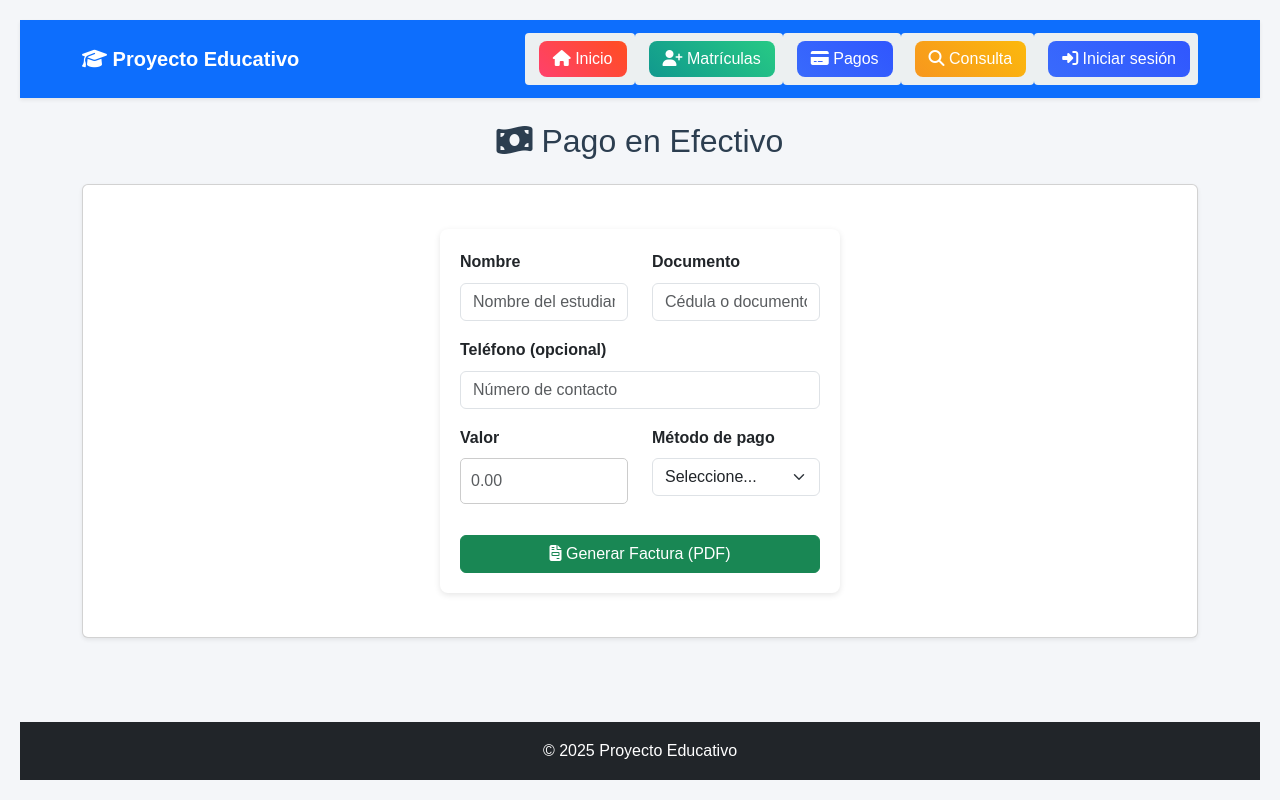
After one commit to Jorge-JLOO/ProyectoInvisible, a Flask app: page /pago_efectivo in a window 1280 px wide. The commit adds this page. Run offline with Flask 2, Linux system fonts and the light colour scheme.

Commit message:
Intentando crear alguna forma de pago real

```diff
--- a/app.py
+++ b/app.py
@@ -7,7 +7,10 @@ from io import BytesIO
 from reportlab.lib.pagesizes import letter
 from reportlab.pdfgen import canvas
 from werkzeug.security import generate_password_hash, check_password_hash
+import requests
+import uuid
 import os
+
 
 # --- Configuración básica ---
 app = Flask(__name__)
@@ -253,6 +256,122 @@ def cambiar_password():
 
     return render_template('cambiar_password.html')
 
+    # Opción de pago en línea (ejemplo con sandbox de Wompi)
+@app.route('/pago_online')
+def pago_online():
+    flash("Redirigiendo a pasarela de pagos...", "info")
+    return redirect("https://sandbox.wompi.co/")  # Aquí luego integras pasarela real
+
+# Opción de pago en efectivo
+@app.route('/pago_efectivo', methods=['GET','POST'])
+def pago_efectivo():
+    if request.method == 'POST':
+        nombre = request.form.get('nombre','').strip()
+        documento = request.form.get('documento','').strip()
+        valor = request.form.get('valor','0').strip()
+        metodo = request.form.get('metodo','').strip()
+        telefono = request.form.get('telefono','').strip()
+
+        try:
+            valor_f = float(valor)
+        except ValueError:
+            flash('Valor inválido','danger')
+            return redirect(url_for('pago_efectivo'))
+
+        if not nombre or not documento or not metodo:
+            flash('Nombre, documento y método son obligatorios','danger')
+            return redirect(url_for('pago_efectivo'))
+
+        estudiante = Estudiante.query.filter_by(documento=documento).first()
+        if not estudiante:
+            try:
+                estudiante = Estudiante(nombre=nombre, documento=documento, telefono=telefono)
+                db.session.add(estudiante)
+                db.session.commit()
+            except IntegrityError:
+                db.session.rollback()
+                estudiante = Estudiante.query.filter_by(documento=documento).first()
+
+        pago = Pago(estudiante_id=estudiante.id, valor=valor_f, metodo=metodo)
+        db.session.add(pago)
+        db.session.commit()
+
+        # Generar factura en PDF
+        buffer = BytesIO()
+        c = canvas.Canvas(buffer, pagesize=letter)
+        c.setFont("Helvetica-Bold", 14)
+        c.drawCentredString(300, 760, "Factura de Pago - Proyecto Educativo")
+        c.setFont("Helvetica", 11)
+        c.drawString(50, 720, f"Factura ID: {pago.id}")
+        c.drawString(50, 700, f"Fecha: {pago.fecha.strftime('%Y-%m-%d %H:%M:%S')}")
+        c.drawString(50, 680, f"Nombre: {estudiante.nombre}")
+        c.drawString(50, 660, f"Documento: {estudiante.documento}")
+        c.drawString(50, 640, f"Teléfono: {estudiante.telefono or ''}")
+        c.drawString(50, 620, f"Método de pago: {pago.metodo}")
+        c.drawString(50, 600, f"Valor: ${pago.valor:,.2f}")
+        c.showPage()
+        c.save()
+        buffer.seek(0)
+        return send_file(buffer, as_attachment=True,
+                         download_name=f'factura_{pago.id}.pdf',
+                         mimetype='application/pdf')
+
+    return render_template("pago_efectivo.html")
+
+# Ruta de pago online con Wompi
+@app.route('/pago_online', methods=['GET', 'POST'])
+def pago_online():
+    if request.method == 'POST':
+        nombre = request.form.get('nombre')
+        documento = request.form.get('documento')
+        valor = request.form.get('valor')
+
+        try:
+            valor_f = float(valor)
+        except ValueError:
+            flash("Monto inválido", "danger")
+            return redirect(url_for("pago_online"))
+
+        # --- Crear orden en la base de datos (opcional) ---
+        estudiante = Estudiante.query.filter_by(documento=documento).first()
+        if not estudiante:
+            estudiante = Estudiante(nombre=nombre, documento=documento)
+            db.session.add(estudiante)
+            db.session.commit()
+
+        pago = Pago(estudiante_id=estudiante.id, valor=valor_f, metodo="Wompi")
+        db.session.add(pago)
+        db.session.commit()
+
+        # --- Crear transacción en Wompi ---
+        reference = str(uuid.uuid4())  # referencia única
+        amount_in_cents = int(valor_f * 100)  # convertir a centavos
+
+        headers = {"Authorization": f"Bearer {os.environ.get('WOMPI_PRIVATE_KEY')}"}
+        data = {
+            "amount_in_cents": amount_in_cents,
+            "currency": "COP",
+            "customer_email": "correo@demo.com",  # puedes reemplazarlo con el del estudiante
+            "payment_method_types": ["PSE", "CARD", "NEQUI"],
+            "redirect_url": url_for("confirmacion_pago", _external=True),
+            "reference": reference
+        }
+
+        r = requests.post("https://sandbox.wompi.co/v1/transactions", json=data, headers=headers)
+        if r.status_code == 201:
+            checkout_url = r.json()["data"]["payment_link"]
+            return redirect(checkout_url)
+        else:
+            flash("Error al conectar con Wompi", "danger")
+            return redirect(url_for("pago_online"))
+
+    return render_template("pago_online.html")
+
+@app.route('/confirmacion_pago')
+def confirmacion_pago():
+    flash("✅ Gracias, tu pago está siendo procesado", "success")
+    return redirect(url_for("index"))
+
 # --- MAIN ---
 if __name__ == '__main__':
     with app.app_context():
--- /dev/null
+++ b/templates/pago_efectivo.html
@@ -0,0 +1,47 @@
+{% extends "base.html" %}
+{% block title %}Pago en Efectivo - Proyecto Educativo{% endblock %}
+
+{% block content %}
+<h2 class="mb-4 text-center"><i class="fa fa-money-bill-wave"></i> Pago en Efectivo</h2>
+
+<div class="card shadow-sm p-4">
+  <form method="POST">
+    <div class="row">
+      <div class="col-md-6 mb-3">
+        <label class="form-label">Nombre</label>
+        <input class="form-control" name="nombre" placeholder="Nombre del estudiante" required>
+      </div>
+      <div class="col-md-6 mb-3">
+        <label class="form-label">Documento</label>
+        <input class="form-control" name="documento" placeholder="Cédula o documento" required>
+      </div>
+    </div>
+
+    <div class="mb-3">
+      <label class="form-label">Teléfono (opcional)</label>
+      <input class="form-control" name="telefono" placeholder="Número de contacto">
+    </div>
+
+    <div class="row">
+      <div class="col-md-6 mb-3">
+        <label class="form-label">Valor</label>
+        <input class="form-control" name="valor" type="number" step="0.01" placeholder="0.00" required>
+      </div>
+      <div class="col-md-6 mb-3">
+        <label class="form-label">Método de pago</label>
+        <select class="form-select" name="metodo" required>
+          <option value="">Seleccione...</option>
+          <option>Efectivo</option>
+          <option>Consignación bancaria</option>
+        </select>
+      </div>
+    </div>
+
+    <div class="d-grid">
+      <button class="btn btn-success" type="submit">
+        <i class="fa fa-file-invoice"></i> Generar Factura (PDF)
+      </button>
+    </div>
+  </form>
+</div>
+{% endblock %}
```
Also changed, not shown: templates/pago_online.html (added, +26 -0 lines), templates/payment.html (+23 -39 lines).
